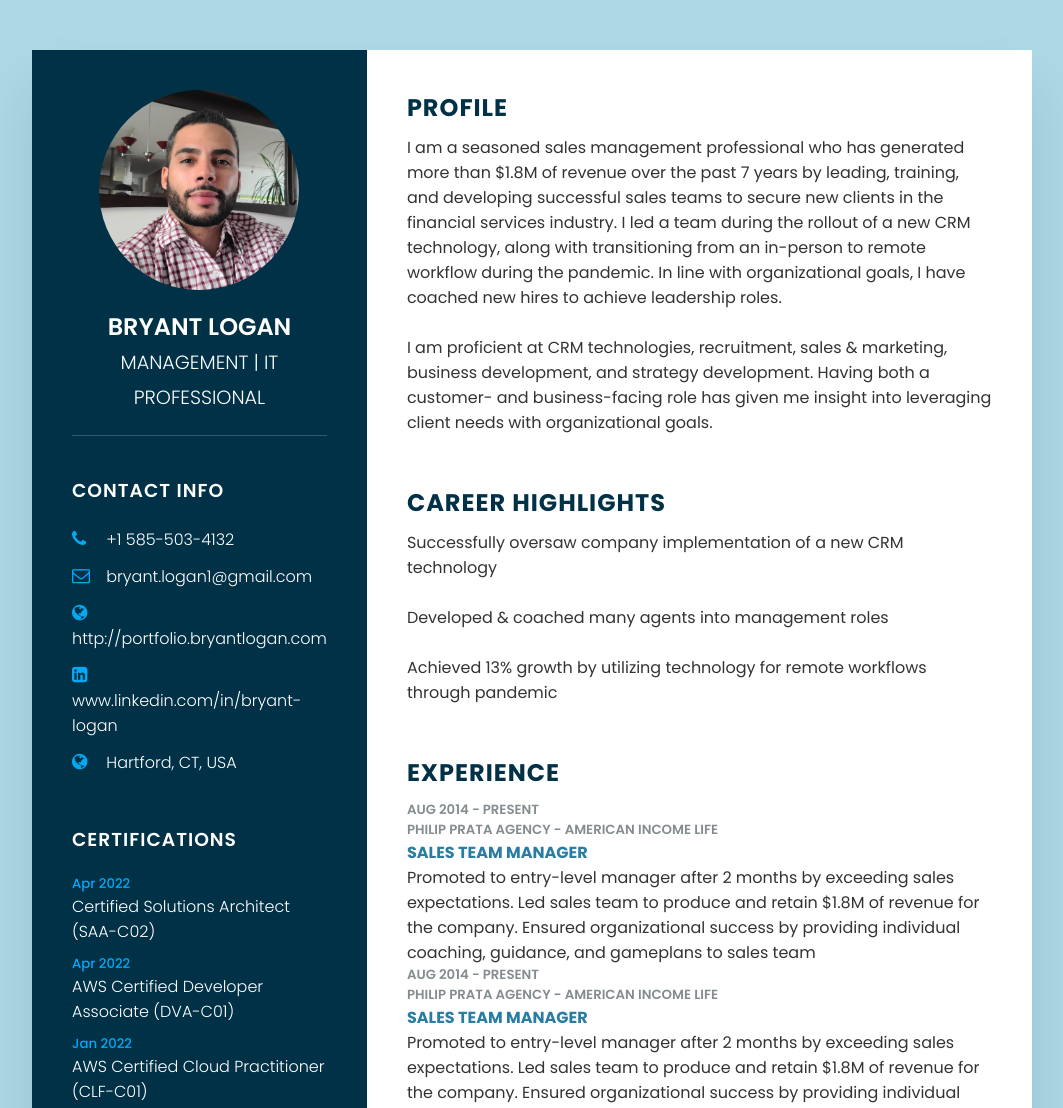
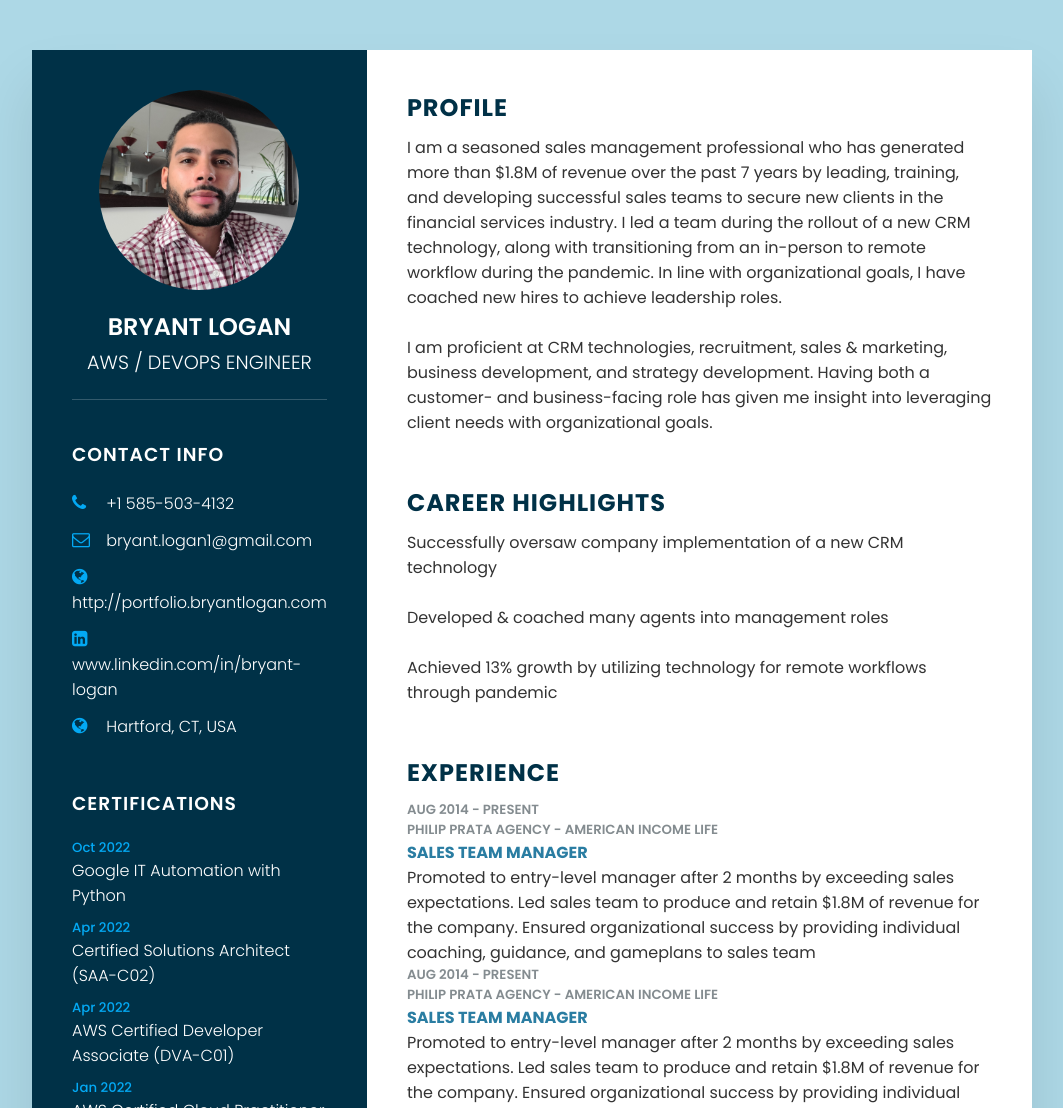
Before and after one commit to BryantLogan/Cloud-Resume-Challenge, a plain HTML site: page index.html in a window 1280 px wide. Shown: the top 1108 px of the page, without its empty margins (108-1171 px from the left). Drawn offline with Linux system fonts and the light colour scheme.

Commit message:
Added certification to resume

```diff
--- a/index.html
+++ b/index.html
@@ -14,7 +14,7 @@
                     <div class="imgBx">
                         <img src="headshot.jpg">
                     </div>
-                    <h2>Bryant Logan<br><span>Management | IT professional</span></h2>
+                    <h2>Bryant Logan<br><span>AWS / DevOps Engineer</span></h2>
                 </div>
 
                 <div class ="contactInfo">
@@ -46,6 +46,10 @@
                 <div class ="contactInfo certifications">
                     <h3 class = "title">Certifications</h3>
                     <ul>
+                        <li>
+                            <h5>Oct 2022</h5>
+                            <h4>Google IT Automation with Python</h4>
+                         </li>
                         <li>
                            <h5>Apr 2022</h5>
                            <h4>Certified Solutions Architect (SAA-C02)</h4>
```
